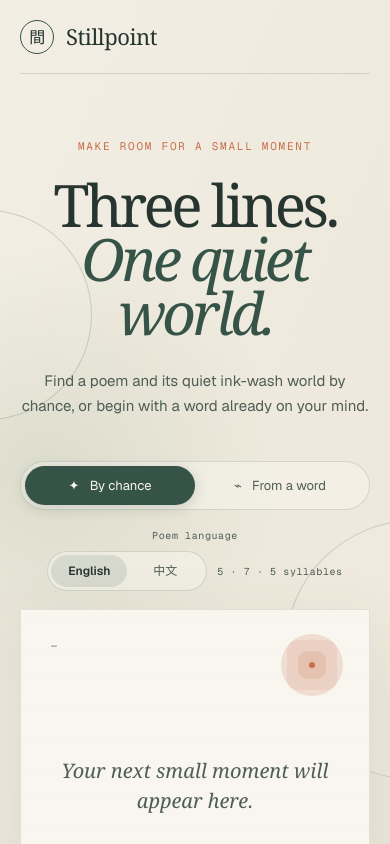
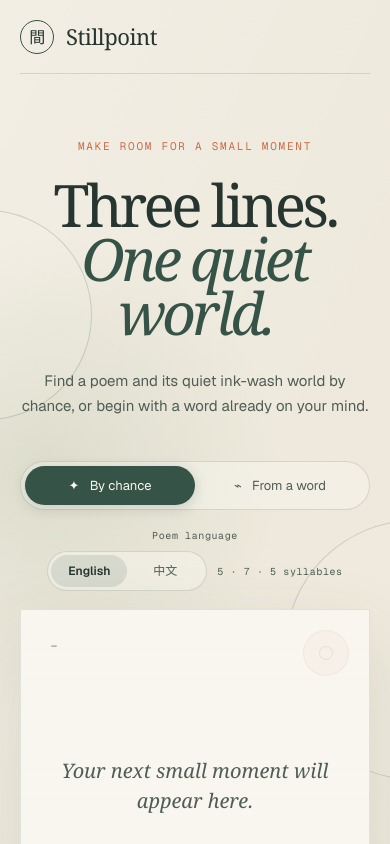
Before and after one commit to ZiggyLiu/haikuly, a Next.js app: page / in a window 390 px wide. Shown: the top 844 px of the page. Built offline with nearby package versions, Linux system fonts and the light colour scheme.

Commit message:
Soften the paper seal

```diff
--- a/app/globals.css
+++ b/app/globals.css
@@ -317,26 +317,27 @@ h1 em {
 }
 
 .sun-seal {
-  width: 88px;
-  height: 88px;
+  width: 58px;
+  height: 58px;
   position: absolute;
-  top: 34px;
-  right: 48px;
+  top: 24px;
+  right: 28px;
+  border: 1px solid rgba(201, 111, 76, 0.08);
   border-radius: 50%;
-  background: rgba(201, 111, 76, 0.12);
+  background: rgba(201, 111, 76, 0.045);
   z-index: 2;
 }
 
 .sun-seal::after {
   content: "";
-  width: 6px;
-  height: 6px;
+  width: 18px;
+  height: 18px;
   position: absolute;
-  top: 41px;
-  left: 41px;
+  top: 19px;
+  left: 19px;
+  border: 1px solid rgba(201, 111, 76, 0.16);
   border-radius: 50%;
-  background: var(--rust);
-  box-shadow: 0 0 0 13px rgba(201,111,76,.10), 0 0 0 27px rgba(201,111,76,.07);
+  background: transparent;
 }
 
 .poem-lines {
@@ -529,19 +530,20 @@ footer p {
   .language-label { width: 100%; text-align: center; }
   .poem-paper { min-height: 370px; padding: 76px 14px 26px; }
   .sun-seal {
-    width: 62px;
-    height: 62px;
-    top: 24px;
-    right: 26px;
+    width: 46px;
+    height: 46px;
+    top: 20px;
+    right: 20px;
     z-index: 2;
-    background: rgba(201, 111, 76, 0.18);
+    background: rgba(201, 111, 76, 0.04);
     -webkit-transform: translateZ(0);
     transform: translateZ(0);
   }
   .sun-seal::after {
-    top: 28px;
-    left: 28px;
-    box-shadow: 0 0 0 11px rgba(201,111,76,.16), 0 0 0 22px rgba(201,111,76,.11);
+    width: 14px;
+    height: 14px;
+    top: 15px;
+    left: 15px;
   }
   .poem-lines, .paper-footer { position: relative; z-index: 2; }
   .paper-number { z-index: 2; }
```
Also changed, not shown: 1 other file (tests, documents, lock files or other folders).
